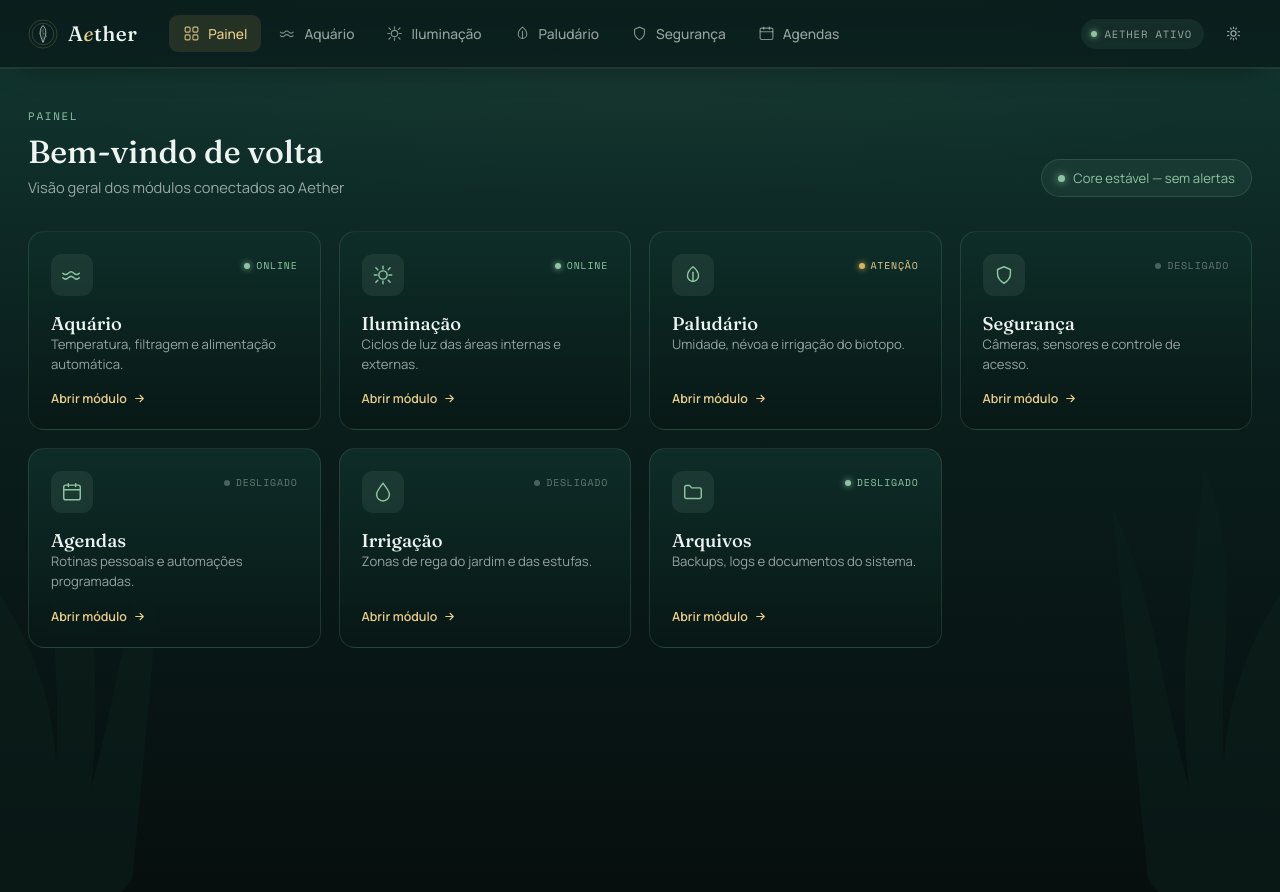
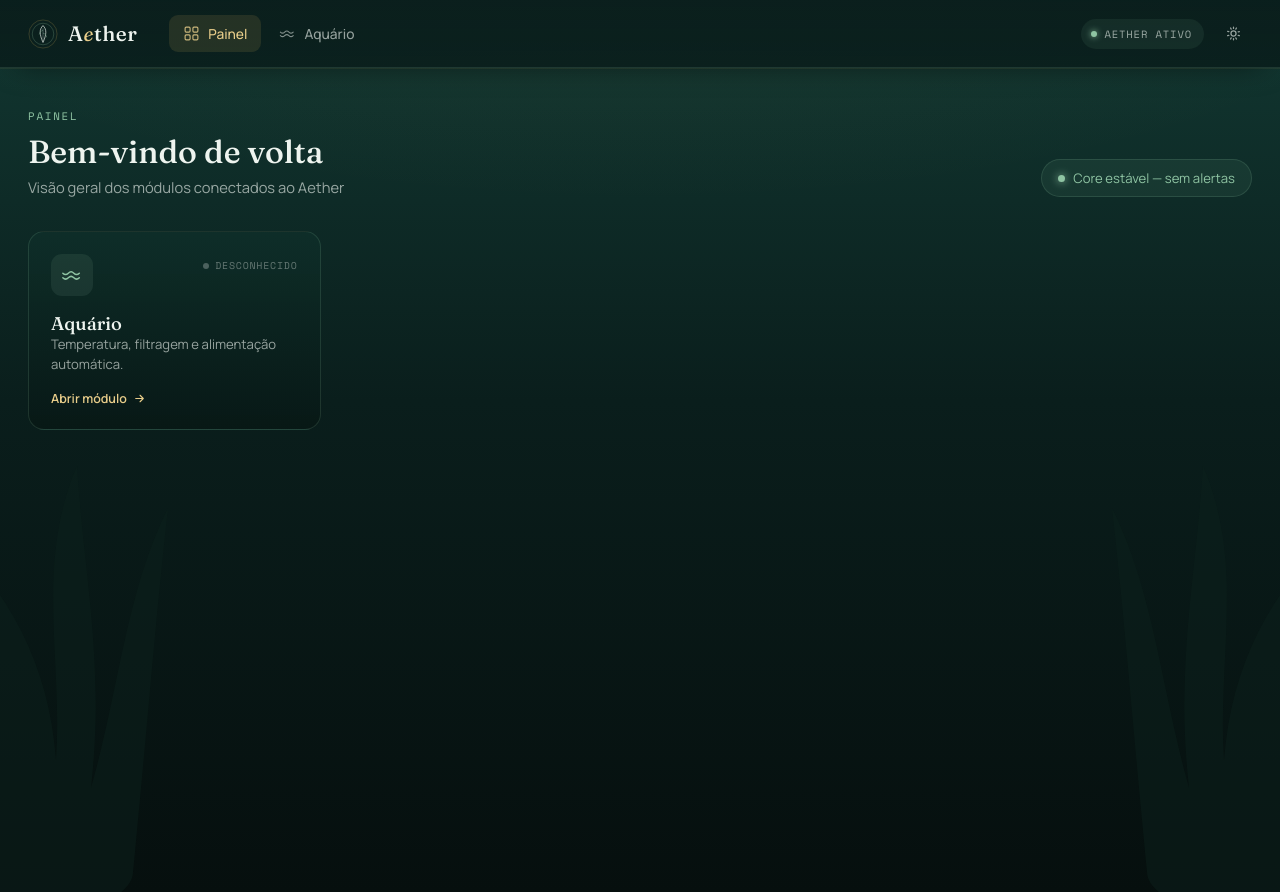
Before and after one commit to MaatheusF/Aether, a Symfony app: template web/templates/home/index.html.twig in a window 1280 px wide. Run offline with Twig, Linux system fonts and the light colour scheme; the template is opened without the code that fills it, so the values that code supplies are empty; some libraries are stand-ins or nearby versions.

Commit message:
WEB: Ajuste na visualização dos modulos na tela principal e botão para sair do sistema

```diff
--- a/web/templates/home/index.html.twig
+++ b/web/templates/home/index.html.twig
@@ -1,10 +1,6 @@
 {#
 Aether — Home / Painel
 ----------------------
-Arquivos:
-  - home.html.twig  (este arquivo)
-  - home.css         -> public/css/home.css
-  - home.js          -> public/js/home.js
 
 Este template espera receber do controller uma variável `modules`
 (array de objetos/hashes). Se ela não vier, uso uma lista de exemplo
@@ -72,10 +68,12 @@ módulos reais do sistema.
                 <svg viewBox="0 0 24 24" fill="none" stroke="currentColor" stroke-width="1.6" stroke-linecap="round" stroke-linejoin="round"><rect x="3" y="3" width="7" height="7" rx="1.5"/><rect x="14" y="3" width="7" height="7" rx="1.5"/><rect x="3" y="14" width="7" height="7" rx="1.5"/><rect x="14" y="14" width="7" height="7" rx="1.5"/></svg>
                 <span>Painel</span>
             </a>
+
+
             <a class="nav-item" href="#">
                 <svg viewBox="0 0 24 24" fill="none" stroke="currentColor" stroke-width="1.6" stroke-linecap="round" stroke-linejoin="round"><path d="M2 15c2 2 4 2 6 0s4-2 6 0 4 2 6 0"/><path d="M2 10c2 2 4 2 6 0s4-2 6 0 4 2 6 0"/></svg>
                 <span>Aquário</span>
-            </a>
+            </a><!-- MODULOS INATIVOS
             <a class="nav-item" href="#">
                 <svg viewBox="0 0 24 24" fill="none" stroke="currentColor" stroke-width="1.6" stroke-linecap="round" stroke-linejoin="round"><circle cx="12" cy="12" r="4.5"/><path d="M12 2.5v3M12 18.5v3M4.2 4.2l2.1 2.1M17.7 17.7l2.1 2.1M2.5 12h3M18.5 12h3M4.2 19.8l2.1-2.1M17.7 6.3l2.1-2.1"/></svg>
                 <span>Iluminação</span>
@@ -91,7 +89,7 @@ módulos reais do sistema.
             <a class="nav-item" href="#">
                 <svg viewBox="0 0 24 24" fill="none" stroke="currentColor" stroke-width="1.6" stroke-linecap="round" stroke-linejoin="round"><rect x="3" y="4.5" width="18" height="16" rx="2"/><path d="M3 9.5h18M8 3v3M16 3v3"/></svg>
                 <span>Agendas</span>
-            </a>
+            </a>-->
         </nav>
 
         <div class="topbar-actions">
@@ -123,7 +121,7 @@ módulos reais do sistema.
                     <svg viewBox="0 0 24 24" fill="none" stroke="currentColor" stroke-width="1.6" stroke-linecap="round" stroke-linejoin="round"><circle cx="12" cy="12" r="9"/><path d="M12 8v4.5M12 16h.01"/></svg>
                     Sobre o Aether
                 </a>
-                <a href="#" role="menuitem" class="danger">
+                <a href="/logout" role="menuitem" class="danger">
                     <svg viewBox="0 0 24 24" fill="none" stroke="currentColor" stroke-width="1.6" stroke-linecap="round" stroke-linejoin="round"><path d="M9 4H6a2 2 0 0 0-2 2v12a2 2 0 0 0 2 2h3"/><path d="M15 16l4-4-4-4"/><path d="M19 12H9"/></svg>
                     Sair
                 </a>
@@ -147,14 +145,16 @@ módulos reais do sistema.
 
     {# Lista de exemplo — substitua pela variável real vinda do controller #}
     {% set modules = modules|default([
-        { name: 'Aquário', slug: 'aquario', icon: 'wave', description: 'Temperatura, filtragem e alimentação automática.', status: 'ok', status_label: 'Online' },
-        { name: 'Iluminação', slug: 'iluminacao', icon: 'sun', description: 'Ciclos de luz das áreas internas e externas.', status: 'ok', status_label: 'Online' },
-        { name: 'Paludário', slug: 'paludario', icon: 'leaf', description: 'Umidade, névoa e irrigação do biotopo.', status: 'warn', status_label: 'Atenção' },
-        { name: 'Segurança', slug: 'seguranca', icon: 'shield', description: 'Câmeras, sensores e controle de acesso.', status: 'off', status_label: 'Desligado' },
-        { name: 'Agendas', slug: 'agendas', icon: 'calendar', description: 'Rotinas pessoais e automações programadas.', status: 'off', status_label: 'Desligado' },
-        { name: 'Irrigação', slug: 'irrigacao', icon: 'droplet', description: 'Zonas de rega do jardim e das estufas.', status: 'off', status_label: 'Desligado' },
-        { name: 'Arquivos', slug: 'arquivos', icon: 'folder', description: 'Backups, logs e documentos do sistema.', status: 'ok', status_label: 'Desligado' },
+        { name: 'Aquário', slug: 'aquario', icon: 'wave', description: 'Temperatura, filtragem e alimentação automática.', status: 'off', status_label: 'Desconhecido' }
     ]) %}
+
+    {# Lista de exemplo #}
+    {#    { name: 'Iluminação', slug: 'iluminacao', icon: 'sun', description: 'Ciclos de luz das áreas internas e externas.', status: 'ok', status_label: 'Online' },#}
+    {#    { name: 'Paludário', slug: 'paludario', icon: 'leaf', description: 'Umidade, névoa e irrigação do biotopo.', status: 'warn', status_label: 'Atenção' },#}
+    {#    { name: 'Segurança', slug: 'seguranca', icon: 'shield', description: 'Câmeras, sensores e controle de acesso.', status: 'off', status_label: 'Desligado' },#}
+    {#    { name: 'Agendas', slug: 'agendas', icon: 'calendar', description: 'Rotinas pessoais e automações programadas.', status: 'off', status_label: 'Desligado' },#}
+    {#    { name: 'Irrigação', slug: 'irrigacao', icon: 'droplet', description: 'Zonas de rega do jardim e das estufas.', status: 'off', status_label: 'Desligado' },#}
+    {#    { name: 'Arquivos', slug: 'arquivos', icon: 'folder', description: 'Backups, logs e documentos do sistema.', status: 'ok', status_label: 'Desligado' },#}
 
     <section class="modules-grid">
         {% for module in modules %}
```
